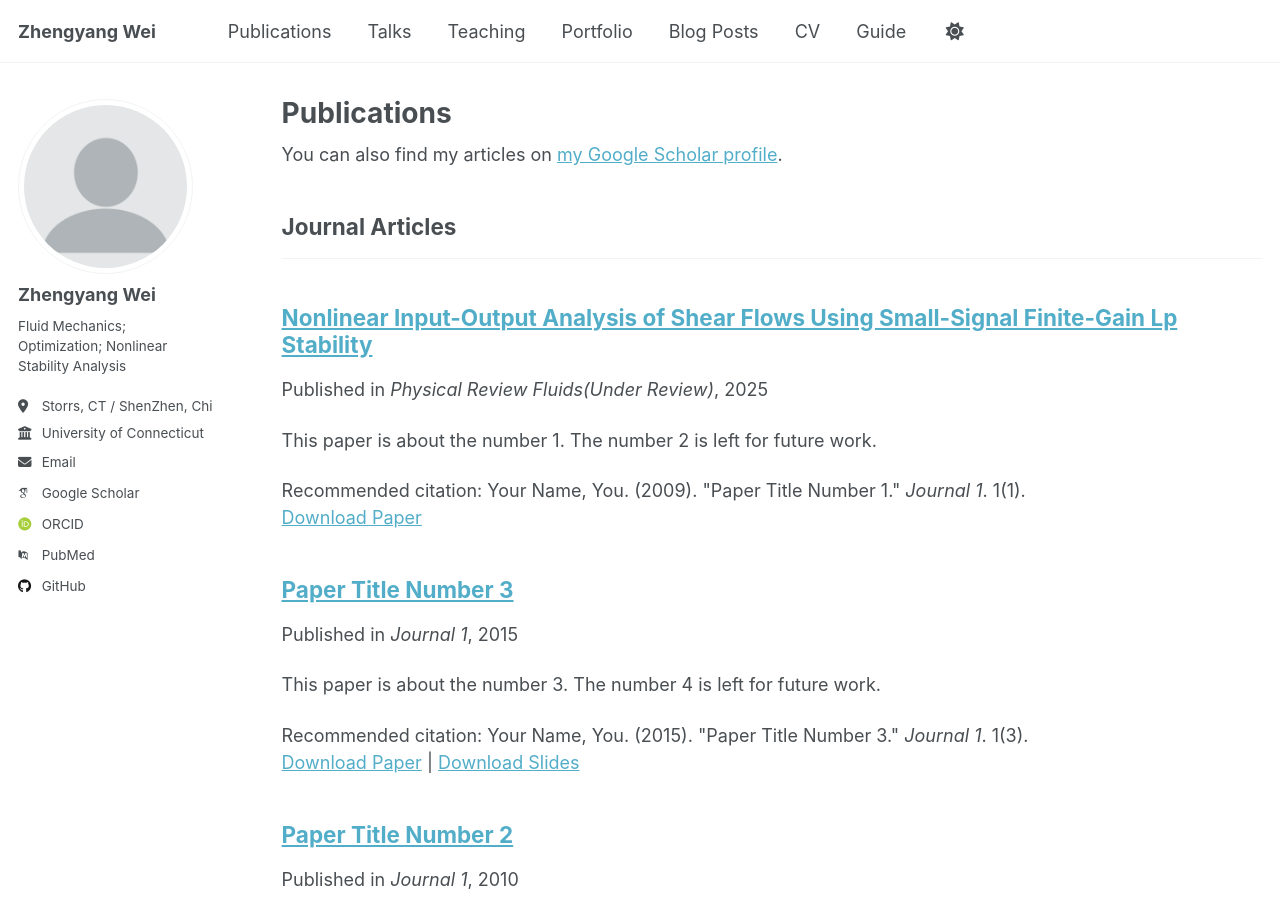
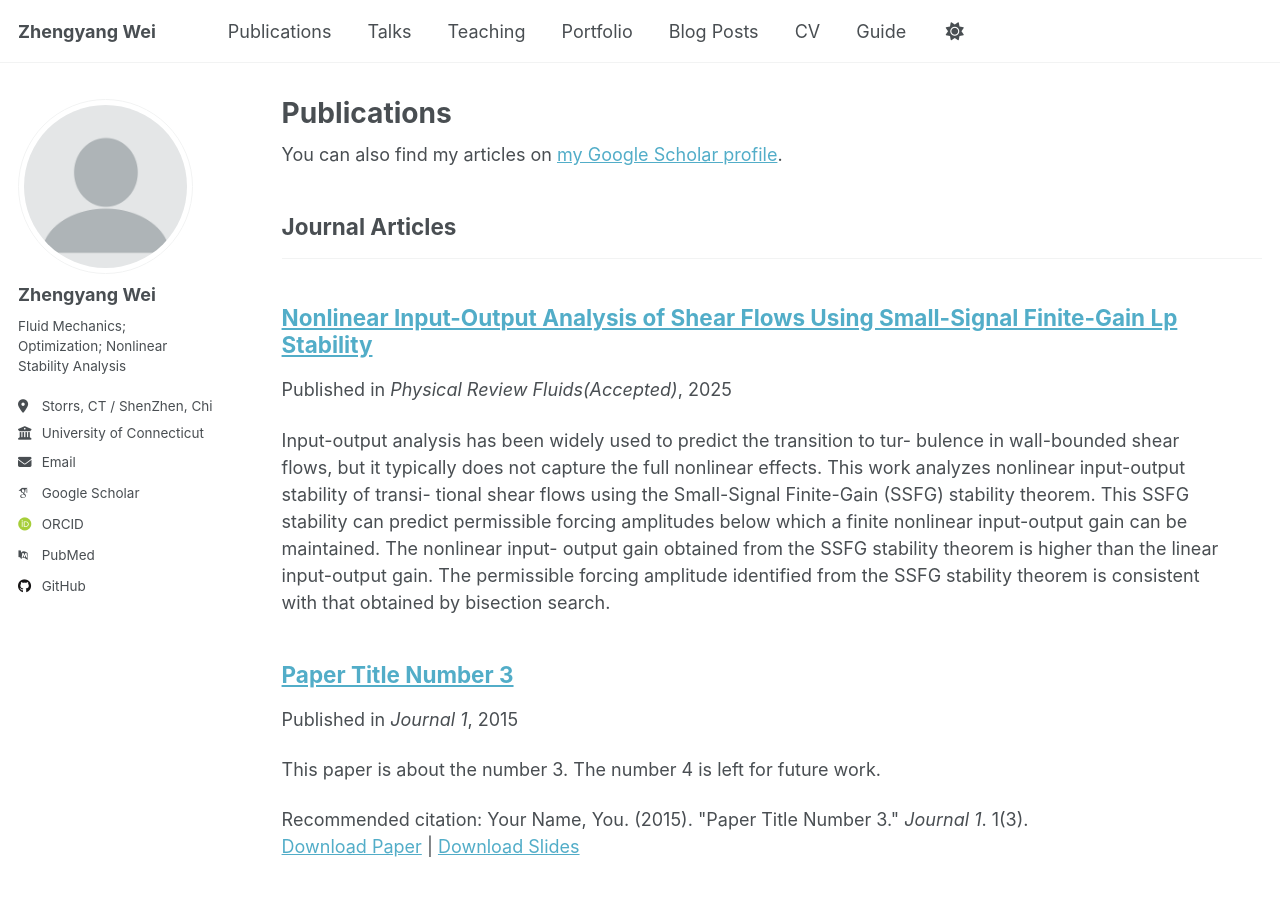
Before and after one commit to GNK48-WZY/gnk48-wzy.github.io, a Jekyll site: the page built from _pages/publications.html, in a window 1280 px wide and 900 px high. Built offline with Jekyll 4.4.1, drawn with Linux system fonts in a browser that asks for light colours; some web fonts are replaced.

Commit message:
Update 2025-10-02-paper-title-number-1.md

```diff
--- a/_publications/2025-10-02-paper-title-number-1.md
+++ b/_publications/2025-10-02-paper-title-number-1.md
@@ -2,10 +2,17 @@
 title: "Nonlinear Input-Output Analysis of Shear Flows Using Small-Signal Finite-Gain Lp Stability"
 collection: publications
 category: manuscripts
-permalink: https://doi.org/10.48550/arXiv.2506.08129
-excerpt: 'This paper is about the number 1. The number 2 is left for future work.'
-date: 2025/6/11
-venue: 'Physical Review Fluids(Under Review)'
-paperurl: 'https://doi.org/10.48550/arXiv.2506.08129'
-citation: 'Your Name, You. (2009). &quot;Paper Title Number 1.&quot; <i>Journal 1</i>. 1(1).'
+permalink: https://doi.org/10.1103/pmnc-sdl2
+Preprint: https://doi.org/10.48550/arXiv.2506.08129
+Data: https://github.com/GNK48-WZY/Nonlinear-I-O-Analysis-in-Shear-Flow.git
+excerpt: 'Input-output analysis has been widely used to predict the transition to tur-
+bulence in wall-bounded shear flows, but it typically does not capture the full
+nonlinear effects. This work analyzes nonlinear input-output stability of transi-
+tional shear flows using the Small-Signal Finite-Gain (SSFG) stability theorem.
+This SSFG stability can predict permissible forcing amplitudes below which
+a finite nonlinear input-output gain can be maintained. The nonlinear input-
+output gain obtained from the SSFG stability theorem is higher than the linear
+input-output gain. The permissible forcing amplitude identified from the SSFG
+stability theorem is consistent with that obtained by bisection search.'
+venue: 'Physical Review Fluids(Accepted)'
 ---
```
